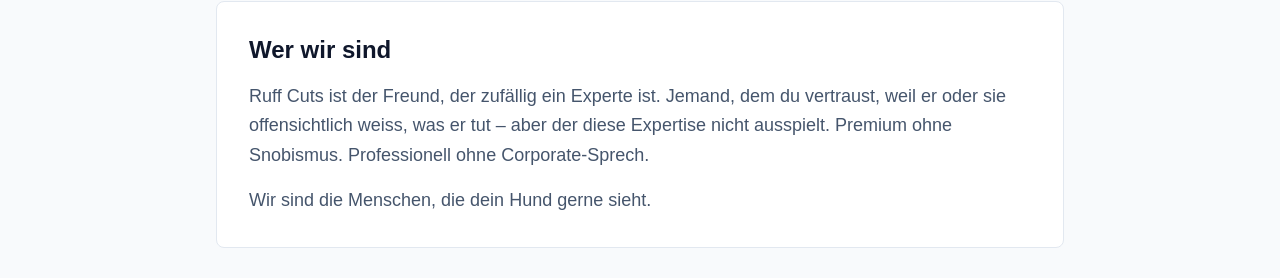
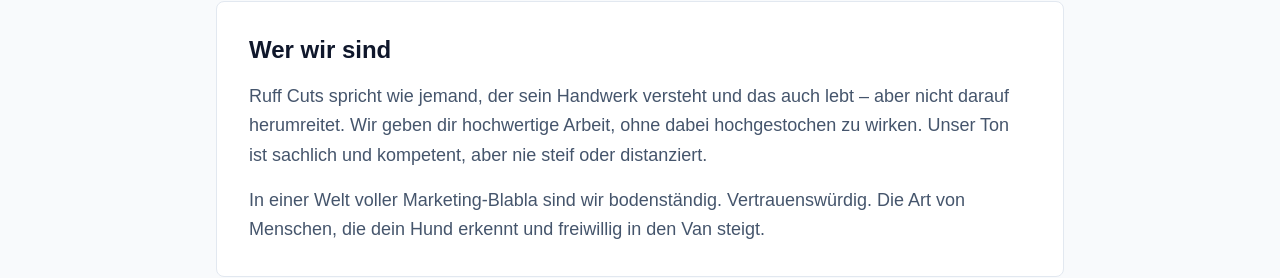
Before and after one commit to HPK-maker-tech/Brand-Voice-Guide, a Next.js app: page /voice in a window 1280 px wide. Shown: the part 584-862 px from the top of the page. Built offline with nearby package versions, Linux system fonts and the light colour scheme.

Commit message:
Voice: rephrase 'Wer wir sind' section with more original language

```diff
--- a/app/voice/page.tsx
+++ b/app/voice/page.tsx
@@ -25,10 +25,10 @@
         <section className="bg-white p-8 rounded-lg border border-slate-200 mb-8">
           <h2 className="text-2xl font-bold text-slate-900 mb-4">Wer wir sind</h2>
           <p className="text-lg text-slate-600 leading-relaxed">
-            Ruff Cuts ist der Freund, der zufällig ein Experte ist. Jemand, dem du vertraust, weil er oder sie offensichtlich weiss, was er tut – aber der diese Expertise nicht ausspielt. Premium ohne Snobismus. Professionell ohne Corporate-Sprech.
+            Ruff Cuts spricht wie jemand, der sein Handwerk versteht und das auch lebt – aber nicht darauf herumreitet. Wir geben dir hochwertige Arbeit, ohne dabei hochgestochen zu wirken. Unser Ton ist sachlich und kompetent, aber nie steif oder distanziert.
           </p>
           <p className="text-lg text-slate-600 leading-relaxed mt-4">
-            Wir sind die Menschen, die dein Hund gerne sieht.
+            In einer Welt voller Marketing-Blabla sind wir bodenständig. Vertrauenswürdig. Die Art von Menschen, die dein Hund erkennt und freiwillig in den Van steigt.
           </p>
         </section>
 
```
